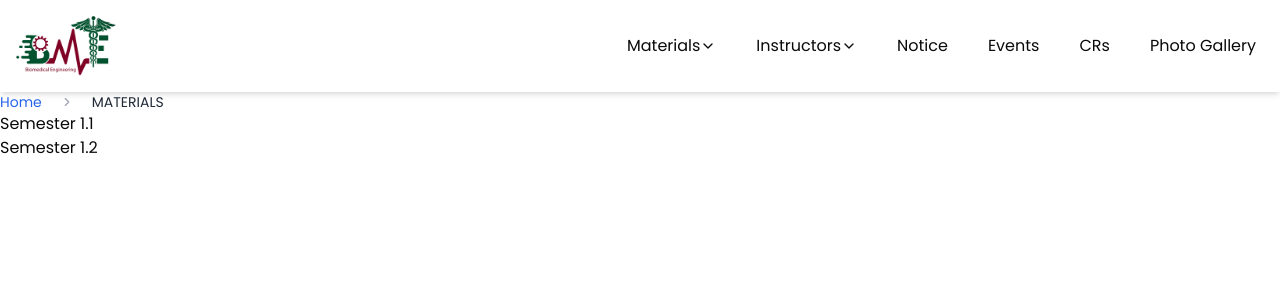
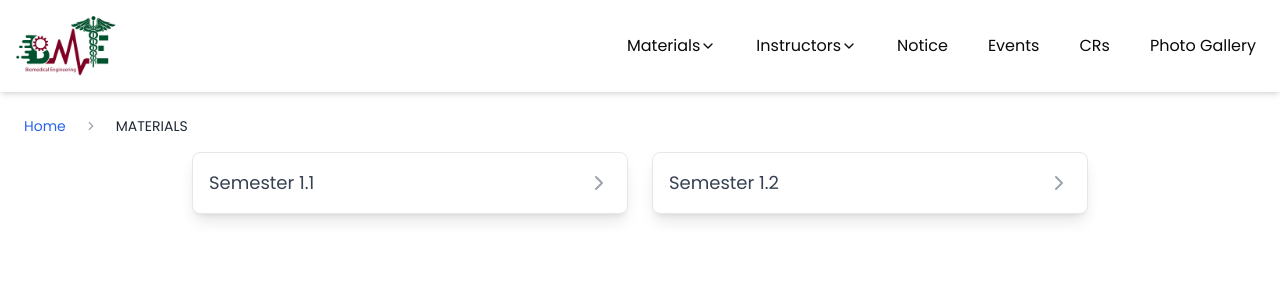
Before and after one commit to ahnaafarafee/bionic-seven, a Next.js app: page /materials in a window 1280 px wide. Shown: the top 300 px of the page. Built offline with nearby package versions, Linux system fonts and the light colour scheme.

Commit message:
style materials page

```diff
--- a/app/materials/page.tsx
+++ b/app/materials/page.tsx
@@ -1,13 +1,36 @@
 import BreadcrumbNav from "@/components/breadcrumb-nav";
+import { ChevronRight } from "lucide-react";
 import Link from "next/link";
-import React from "react";
 
-export default function MaterialsPage() {
+export default function MaterialsPage({ links }: { links: any[] }) {
   return (
-    <div className="flex flex-col">
+    <div className="p-6">
       <BreadcrumbNav />
-      <Link href="/materials/1.1">Semester 1.1</Link>
-      <Link href="/materials/1.2">Semester 1.2</Link>
+
+      <div className="grid grid-cols-1 sm:grid-cols-2 lg:grid-cols-2 gap-6 max-w-4xl mx-auto py-4">
+        <Link
+          href="/materials/1.1"
+          className="group block bg-white p-4 rounded-lg shadow-lg border border-gray-200 hover:shadow-xl transition-shadow"
+        >
+          <div className="flex items-center justify-between">
+            <span className="text-lg font-medium text-gray-700 group-hover:text-blue-600">
+              Semester 1.1
+            </span>
+            <ChevronRight className="text-gray-400 group-hover:text-blue-600 transition-colors" />
+          </div>
+        </Link>
+        <Link
+          href="/materials/1.2"
+          className="group block bg-white p-4 rounded-lg shadow-lg border border-gray-200 hover:shadow-xl transition-shadow"
+        >
+          <div className="flex items-center justify-between">
+            <span className="text-lg font-medium text-gray-700 group-hover:text-blue-600">
+              Semester 1.2
+            </span>
+            <ChevronRight className="text-gray-400 group-hover:text-blue-600 transition-colors" />
+          </div>
+        </Link>
+      </div>
     </div>
   );
 }
```
